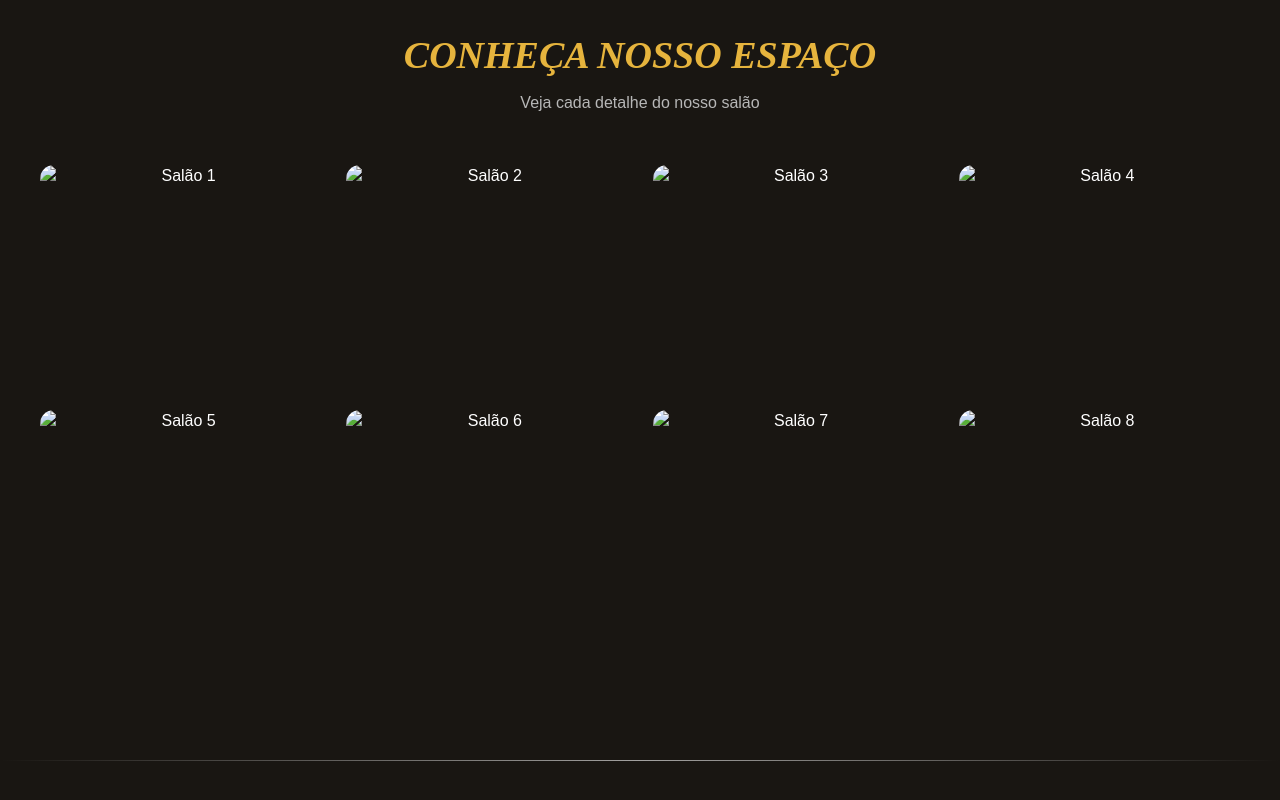
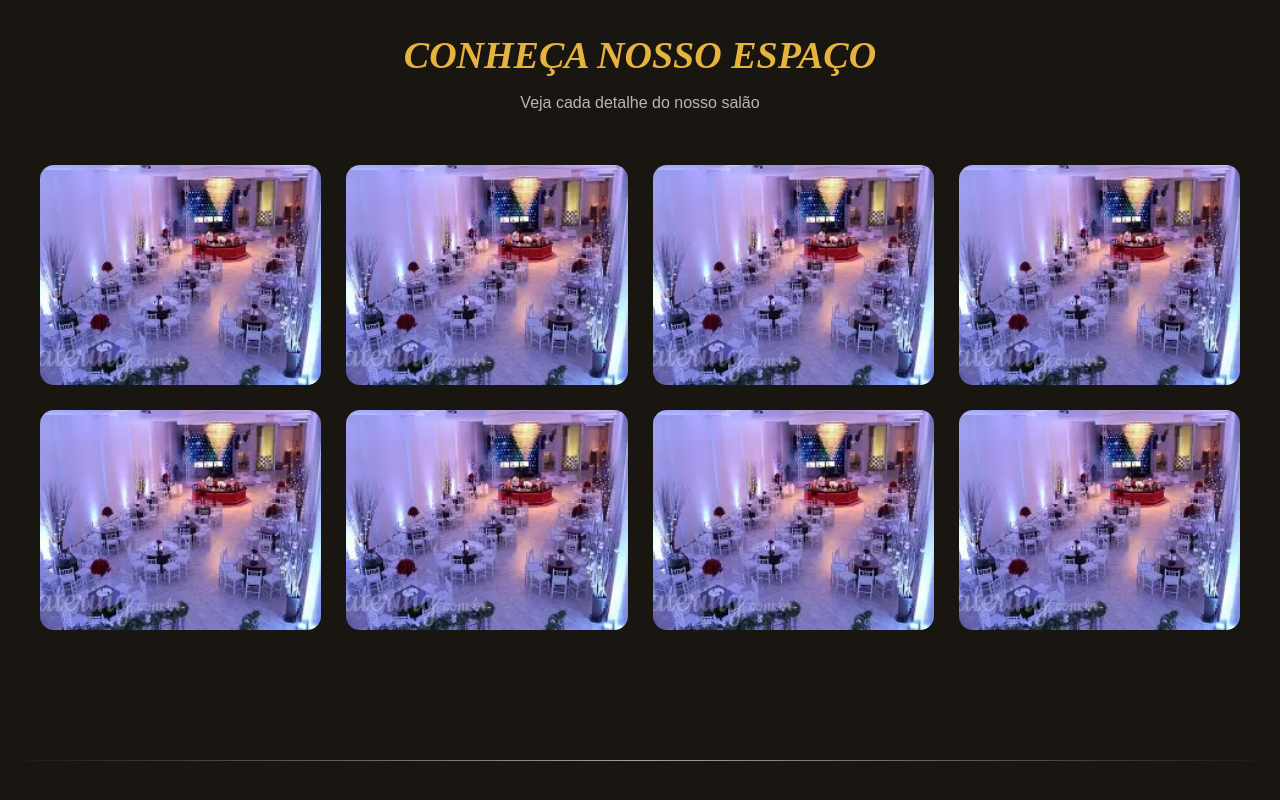
Before and after one commit to matheusdeavila2008-bot/dAvillasFest-Ver.01, a plain HTML site: page index.html in a window 1280 px wide. Shown: the part 1864-2664 px from the top of the page. Drawn offline with Linux system fonts and the light colour scheme.

Commit message:
apdt assets href

```diff
--- a/index.html
+++ b/index.html
@@ -25,11 +25,11 @@
   <div class="carousel-container">
     <div class="carousel-track">
       <!-- IMAGENS DO CARROSSEL -->
-      <img src="assets/SALAO DE FESTA.webp" alt="Imagem 1" class="carousel-image" />
-      <img src="assets/SALAO DE FESTA.webp" alt="Imagem 2" class="carousel-image" />
-      <img src="assets/SALAO DE FESTA.webp" alt="Imagem 3" class="carousel-image" />
-      <img src="assets/SALAO DE FESTA.webp" alt="Imagem 4" class="carousel-image" />
-      <img src="assets/SALAO DE FESTA.webp" alt="Imagem 5" class="carousel-image" />
+      <img src="SALAO DE FESTA.webp" alt="Imagem 1" class="carousel-image" />
+      <img src="SALAO DE FESTA.webp" alt="Imagem 2" class="carousel-image" />
+      <img src="SALAO DE FESTA.webp" alt="Imagem 3" class="carousel-image" />
+      <img src="SALAO DE FESTA.webp" alt="Imagem 4" class="carousel-image" />
+      <img src="SALAO DE FESTA.webp" alt="Imagem 5" class="carousel-image" />
     </div>
   </div>
 
@@ -122,14 +122,14 @@
     <p class="galeria-subtitle">Veja cada detalhe do nosso salão</p>
 
     <div class="galeria-grid">
-      <img src="assets/SALAO DE FESTA.webp" class="galeria-img" alt="Salão 1" />
-      <img src="assets/SALAO DE FESTA.webp" class="galeria-img" alt="Salão 2" />
-      <img src="assets/SALAO DE FESTA.webp" class="galeria-img" alt="Salão 3" />
-      <img src="assets/SALAO DE FESTA.webp" class="galeria-img" alt="Salão 4" />
-      <img src="assets/SALAO DE FESTA.webp" class="galeria-img" alt="Salão 5" />
-      <img src="assets/SALAO DE FESTA.webp" class="galeria-img" alt="Salão 6" />
-      <img src="assets/SALAO DE FESTA.webp" class="galeria-img" alt="Salão 7" />
-      <img src="assets/SALAO DE FESTA.webp" class="galeria-img" alt="Salão 8" />
+      <img src="SALAO DE FESTA.webp" class="galeria-img" alt="Salão 1" />
+      <img src="SALAO DE FESTA.webp" class="galeria-img" alt="Salão 2" />
+      <img src="SALAO DE FESTA.webp" class="galeria-img" alt="Salão 3" />
+      <img src="SALAO DE FESTA.webp" class="galeria-img" alt="Salão 4" />
+      <img src="SALAO DE FESTA.webp" class="galeria-img" alt="Salão 5" />
+      <img src="SALAO DE FESTA.webp" class="galeria-img" alt="Salão 6" />
+      <img src="SALAO DE FESTA.webp" class="galeria-img" alt="Salão 7" />
+      <img src="SALAO DE FESTA.webp" class="galeria-img" alt="Salão 8" />
     </div>
   </section>
 
```
